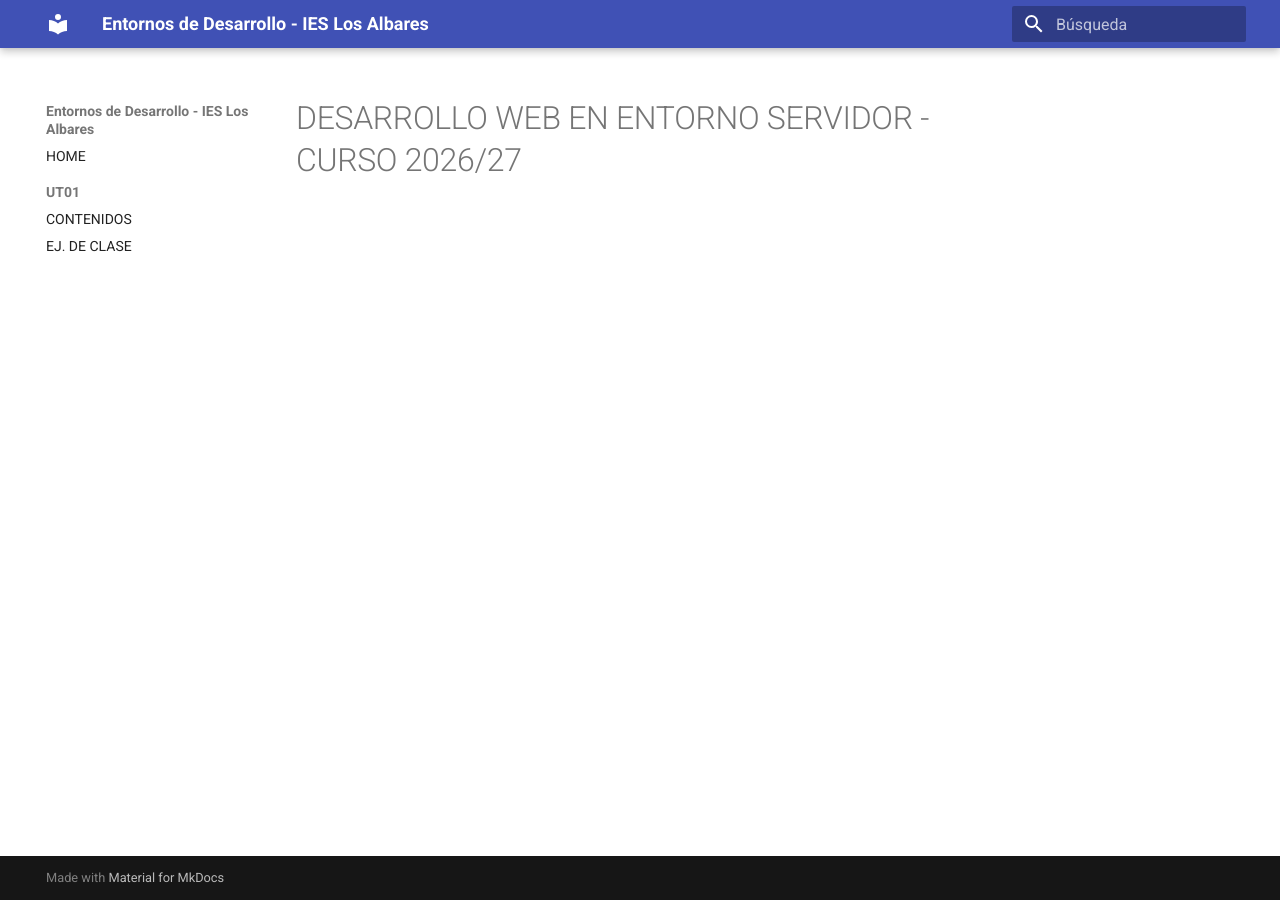
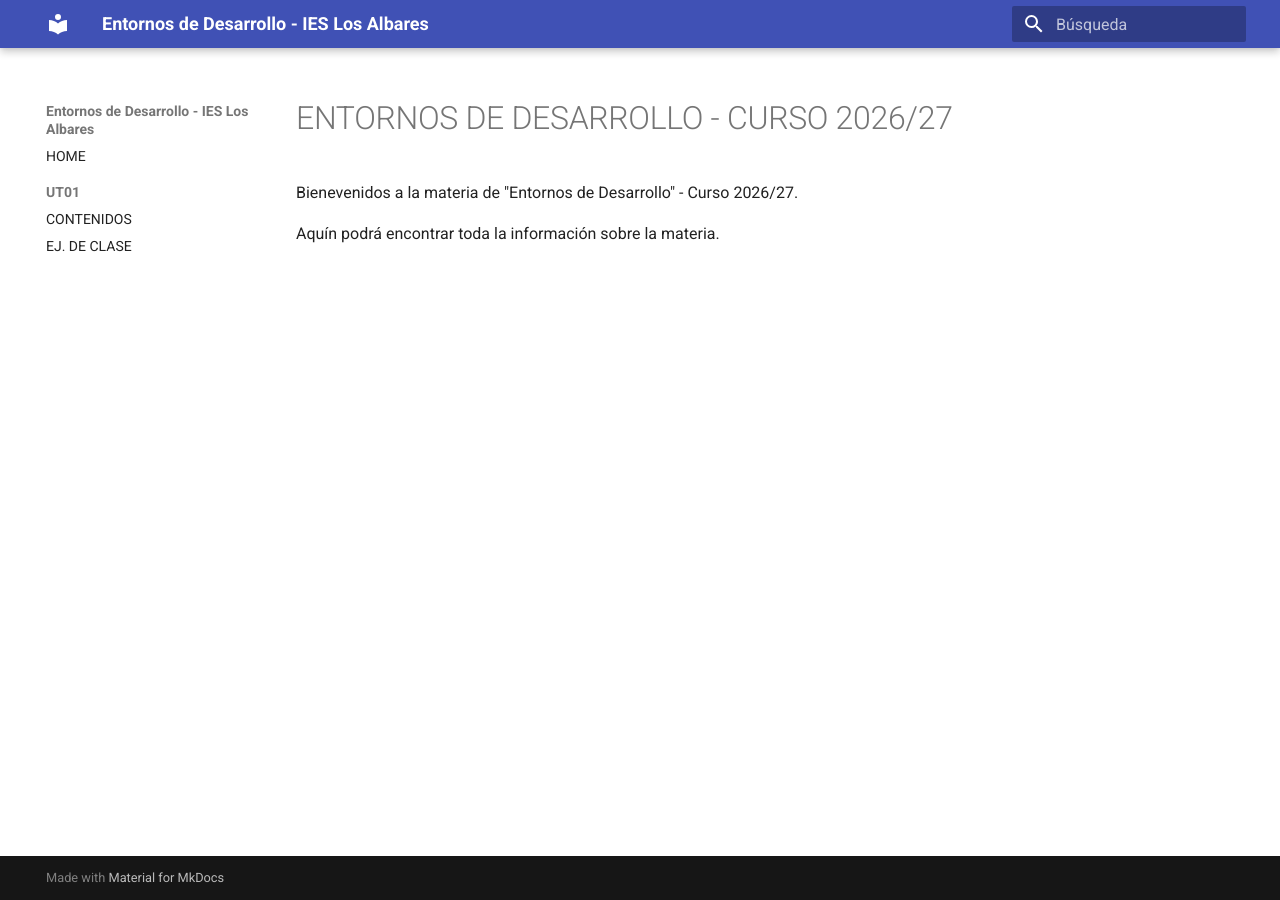
Before and after one commit to joaquinalbares/EEDD, an MkDocs documentation site: the page built from docs/index.md, in a window 1280 px wide. Built offline with MkDocs 1.6.1 and Material for MkDocs 9.7.7, drawn with Linux system fonts in a browser that asks for light colours.

Commit message:
Revise title and add introductory content
Updated the title and added a welcome message with course information.

```diff
--- a/docs/index.md
+++ b/docs/index.md
@@ -1 +1,5 @@
-# DESARROLLO WEB EN ENTORNO SERVIDOR - CURSO 2026/27
+# ENTORNOS DE DESARROLLO - CURSO 2026/27
+
+Bienevenidos a la materia de "Entornos de Desarrollo" - Curso 2026/27.
+
+Aquín podrá encontrar toda la información sobre la materia.
```
